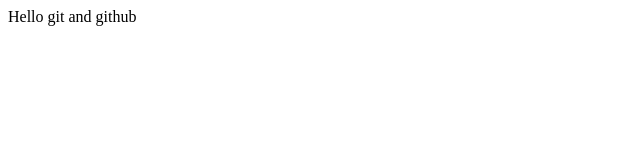
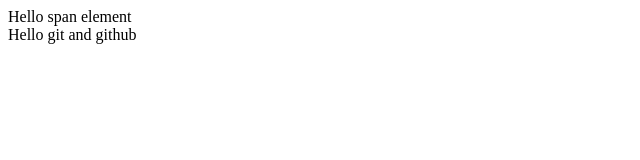
Before and after one commit to Baltazar-Figuereo/GitTesting, a plain HTML site: page index.html in a window 1280 px wide. Shown: the whole page, without its empty margins (0-640 px from the left). Drawn offline with Linux system fonts and the light colour scheme.

Commit message:
add span element

```diff
--- a/index.html
+++ b/index.html
@@ -5,6 +5,7 @@
     <title>Document</title>
 </head>
 <body>
+    <span>Hello span element</span>
     <div>Hello git and github</div>
 </body>
 </html>
```
